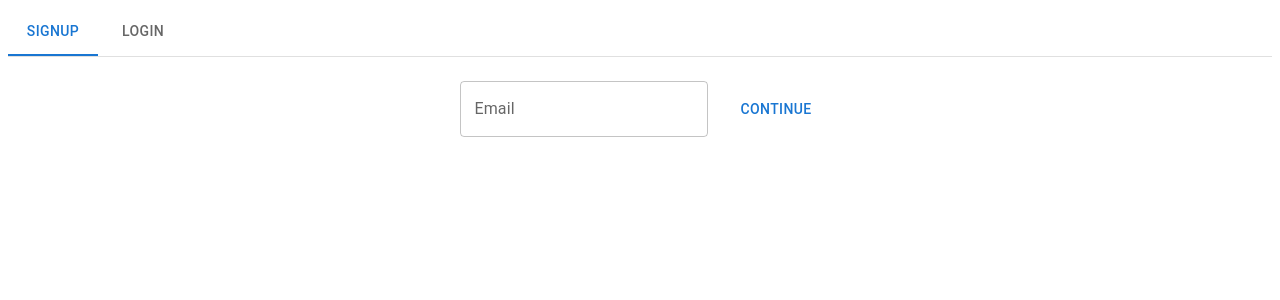
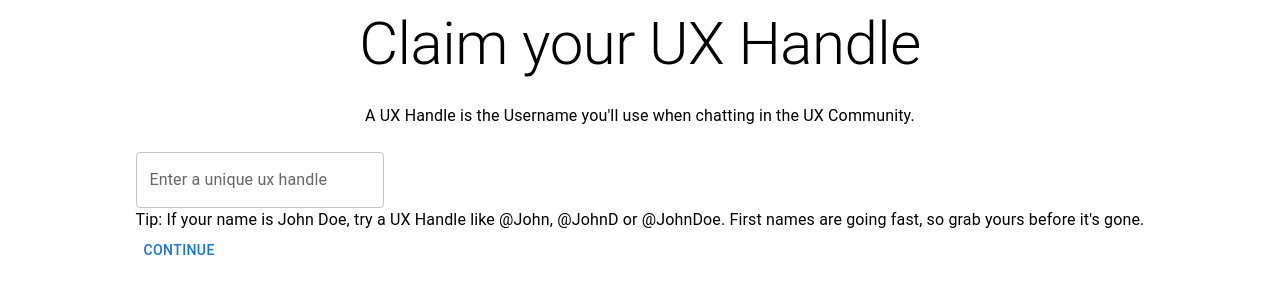
Before and after one commit to suyashjai09/UI, a Next.js app: page / in a window 1280 px wide. Shown: the top 300 px of the page. Built offline with nearby package versions, Linux system fonts and the light colour scheme.

Commit message:
used formik and yup  for form validation

```diff
--- a/components/LandingPage/index.tsx
+++ b/components/LandingPage/index.tsx
@@ -6,6 +6,7 @@ import TabList from '@mui/lab/TabList';
 import TabPanel from '@mui/lab/TabPanel';
 // import SignUp from './SignUp';
 import { SignUpManagementProvider } from '@/utils/context/SignUpMangement';
+import SignUp from '../SignUp';
 const LandingPage =()=>{
     const [value, setValue] = React.useState('1');
 
@@ -22,7 +23,7 @@ const LandingPage =()=>{
                 <Tab label="Login" value="2" />
               </TabList>
             </Box>
-            <TabPanel value="1"><SignUpManagementProvider/></TabPanel>
+            <TabPanel value="1"><SignUp/></TabPanel>
             <TabPanel value="2">Item Two</TabPanel>
           </TabContext>
         </Box>
--- a/components/SignUp/ClaimUxHandle/index.tsx
+++ b/components/SignUp/ClaimUxHandle/index.tsx
@@ -1,35 +1,55 @@
 import { TextField, Button, Typography, Stack, Box } from '@mui/material';
 import { useSignUpManagement } from '@/utils/context/SignUpMangement';
 import { useCallback, useState } from 'react';
+import { useFormik } from 'formik';
+import * as Yup from 'yup';
 const ClaimUxHandle = () => {
-    const { setState,submitUxHandleInfo,...state } = useSignUpManagement();
+    const { setState, submitUxHandleInfo, ...state } = useSignUpManagement();
 
-    const [uxHandleExist,setUxHandleExist] = useState(false);
+    const [uxHandleExist, setUxHandleExist] = useState(false);
 
-    const handleUxHandleChange = useCallback((uxHandle: string) => {
-        setState(prevState => ({
-            ...prevState,
-            uxHandle: uxHandle
-          }));
-    }, [])
+    const validationSchema = Yup.object({
+        uxHandle: Yup.string()
+            .required('Ux handle is required'),
+    });
 
-
+    const formik = useFormik({
+        initialValues: {
+            uxHandle: '',
+        },
+        validationSchema: validationSchema,
+        onSubmit: async (values) => {
+            setState(prevState => ({
+                ...prevState,
+                uxHandle: values?.uxHandle
+            }));
+           if(!await submitUxHandleInfo(values?.uxHandle))
+           setUxHandleExist(true);
+           else
+           setUxHandleExist(false);
+        },
+    });
 
     return (
         <>
-            <Box sx={{ width: '100%', display: 'flex', alignItems: 'center', justifyContent: 'center', gap: '24px' }}>
-                <Stack>
-                    <Typography variant='h2'>Claim your UX Handle</Typography>
-                    <Typography>A UX Handle is the Username you'll use when chatting in the UX Community.</Typography>
-                    <Stack>
-                        <TextField id="outlined-basic" label="Enter a unique ux handle" variant="outlined" name="Email" onChange={(e) => handleUxHandleChange(e.target.value)} />
-                    </Stack>
+            <Box sx={{ width: '100%', display: 'flex', alignItems: 'center', justifyContent: 'center', gap: '24px', flexDirection: 'column' }}>
+                <Typography variant='h2'>Claim your UX Handle</Typography>
+                <Typography>A UX Handle is the Username you'll use when chatting in the UX Community.</Typography>
+                <form onSubmit={formik.handleSubmit}>
+                    <TextField
+                        type='text'
+                        variant="outlined"
+                        label="Enter a unique ux handle" name="uxHandle"
+                        value={formik.values.uxHandle}
+                        onChange={formik.handleChange}
+                        error={formik.touched.uxHandle && Boolean(formik.errors.uxHandle)}
+                        helperText={formik.touched.uxHandle && formik.errors.uxHandle}
+                    />
                     <Typography>Tip: If your name is John Doe, try a UX Handle like @John, @JohnD or @JohnDoe.  First names are going fast, so grab yours before it's gone.</Typography>
                     {/* <TextField id="outlined-basic" label="Email" variant="outlined" name="Email" onChange={(e)=>handleUserInfoChange('Email',e.target.value)}/> */}
-                    {uxHandleExist && <Typography sx={{color:'red'}}>This handle has been taken - please try another one</Typography>}
-                    {state?.uxHandleValidationMessage && <Typography sx={{color:'red'}}>{state?.uxHandleValidationMessage}</Typography>}
-                </Stack>
-                <Button onClick={submitUxHandleInfo}>Next</Button>
+                    {uxHandleExist && <Typography sx={{ color: 'red' }}>This handle has been taken - please try another one</Typography>}
+                    <Button type="submit">Continue</Button>
+                </form>
             </Box>
         </>
     )
--- a/components/SignUp/ParterThankYou/index.tsx
+++ b/components/SignUp/ParterThankYou/index.tsx
@@ -5,7 +5,7 @@ import Box from '@mui/material/Box';
 const PartnerThankYou = () => {
     return (
         <>
-            <Box sx={{ width: '100%', display: 'flex', alignItems: 'center', justifyContent: 'center', gap: '24px' }}>
+            <Box sx={{ width: '100%', display: 'flex', alignItems: 'center', justifyContent: 'center', gap: '24px',flexDirection:'column' }}>
                 <Typography>Okay! We’ll be in touch</Typography>
                 <Typography>Awesome. Our UX.com.au team have your details.
                     We will be in touch shorty. Thanks.</Typography>
--- a/components/SignUp/UserInfo/index.tsx
+++ b/components/SignUp/UserInfo/index.tsx
@@ -1,25 +1,47 @@
 import { TextField, Button, Box, Typography } from '@mui/material';
 import { useCallback } from 'react';
 import { useSignUpManagement } from '@/utils/context/SignUpMangement';
+import { useFormik } from 'formik';
+import * as Yup from 'yup';
 const UserInfo = () => {
-    const {handleUserNameSubmit, setState, ...state } = useSignUpManagement();
+    const { handleUserNameSubmit, setState, ...state } = useSignUpManagement();
 
-    const handleUserNameChange = useCallback((value: string) => {
-        setState(prevState => ({
-            ...prevState,
-            name: value,
-            nameValidationMessage: value.trim() === '' ? 'Name is required' : ''
+    const validationSchema = Yup.object({
+        name: Yup.string()
+            .required('Name is required'),
+    });
 
-        }));
-    }, [])
+    const formik = useFormik({
+        initialValues: {
+            name: '',
+        },
+        validationSchema: validationSchema,
+        onSubmit: async (values) => {
+            setState(prevState => ({
+                ...prevState,
+                name: values?.name
+            }));
+            await handleUserNameSubmit(values?.name);
+        },
+    });
+
     return (
         <>
-            <Box sx={{ width: '100%', display: 'flex', alignItems: 'center', justifyContent: 'center', gap: '24px', flexDirection: 'column' }}>
-                <Typography variant="h3" component="h3">Enter your name</Typography>
-                {/* <TextField id="outlined-basic" label="Name" name="Name" variant="outlined"  onChange={(e)=>handleUserInfoChange('Name',e.target.value)}/> */}
-                <TextField id="outlined-basic" label="Name" name="Name" variant="outlined" onChange={(e) => handleUserNameChange(e.target.value)} />
-                {state?.nameValidationMessage && <Typography sx={{ color: 'red' }}>{state?.nameValidationMessage}</Typography>}
-                <Button onClick={handleUserNameSubmit}>Next</Button>
+            <Box sx={{ width: '100%', display: 'flex', alignItems: 'center', justifyContent: 'center', gap: '24px' ,flexDirection: 'column'}}>
+            <Typography variant="h3" component="h3">Enter your name</Typography>
+                <form onSubmit={formik.handleSubmit}>
+                    <TextField
+                        type='text'
+                        variant="outlined"
+                        label="Name" name="name"
+                        placeholder="Enter your name"
+                        value={formik.values.name}
+                        onChange={formik.handleChange}
+                        error={formik.touched.name && Boolean(formik.errors.name)}
+                        helperText={formik.touched.name && formik.errors.name}
+                    />
+                    <Button type="submit">Continue</Button>
+                </form>
             </Box>
         </>
     )
--- a/components/SignUp/index.tsx
+++ b/components/SignUp/index.tsx
@@ -1,30 +1,52 @@
-import { TextField ,Button, Typography, Stack} from '@mui/material';
-import { useState ,useCallback} from 'react';
+import React from 'react';
+import { useFormik } from 'formik';
+import * as Yup from 'yup';
+import TextField from '@mui/material/TextField';
+import Button from '@mui/material/Button';
 import Box from '@mui/material/Box';
-import validateEmail from '@/utils/validateEmail';
 import { useSignUpManagement } from '@/utils/context/SignUpMangement';
-const SignUp =()=>{
 
-    const {verifyEmail,setState,...state} = useSignUpManagement();
+const SignUp = () => {
 
-    const handleEmailChange = useCallback((username: string) => {
-        setState(prevState => ({
-            ...prevState,
-            userName: username,
-            emailValidationMessage: validateEmail(username)
-          }));
-    }, [])
+  const { verifyEmail, setState, ...state } = useSignUpManagement();
+  const validationSchema = Yup.object({
+    email: Yup.string()
+      .email('Enter valid email')
+      .required('Email is required'),
+  });
 
+  const formik = useFormik({
+    initialValues: {
+      email: '',
+    },
+    validationSchema: validationSchema,
+    onSubmit: async(values) => {
+      setState(prevState => ({
+        ...prevState,
+        userName: values?.email
+      }));
+      await verifyEmail(values?.email);
+    },
+  });
 
-      return (
-        <Box sx={{ width: '100%', display:'flex',alignItems:'center',justifyContent:'center',gap:'24px'}}>
-          <Stack>
-          <TextField id="outlined-basic" label="Email" variant="outlined" name="Email" onChange={(e)=>handleEmailChange(e.target.value)}/>
-          {/* <TextField id="outlined-basic" label="Email" variant="outlined" name="Email" onChange={(e)=>handleUserInfoChange('Email',e.target.value)}/> */}
-          {state?.emailValidationMessage && <Typography sx={{color:'red'}}>{state?.emailValidationMessage}</Typography>}
-          </Stack>
-          <Button onClick={verifyEmail}>Continue</Button>
-        </Box>
-      );
-}
+  return (
+    <Box sx={{ width: '100%', display: 'flex', alignItems: 'center', justifyContent: 'center', gap: '24px' }}>
+      <form onSubmit={formik.handleSubmit}>
+        <TextField
+          variant="outlined"
+          type="email"
+          label="Email"
+          name="email"
+          placeholder="jackson@boxyhq.com"
+          value={formik.values.email}
+          onChange={formik.handleChange}
+          error={formik.touched.email && Boolean(formik.errors.email)}
+          helperText={formik.touched.email && formik.errors.email}
+        />
+        <Button type="submit">Continue</Button>
+      </form>
+    </Box>
+  );
+};
+
 export default SignUp;
--- a/package.json
+++ b/package.json
@@ -11,6 +11,7 @@
   "dependencies": {
     "@emotion/react": "^11.11.0",
     "@emotion/styled": "^11.11.0",
+    "@hookform/resolvers": "^3.1.0",
     "@mui/icons-material": "^5.11.16",
     "@mui/lab": "^5.0.0-alpha.133",
     "@mui/material": "^5.13.4",
@@ -20,11 +21,14 @@
     "autoprefixer": "10.4.14",
     "eslint": "8.42.0",
     "eslint-config-next": "13.4.4",
+    "formik": "^2.4.1",
     "next": "13.4.4",
     "postcss": "8.4.24",
     "react": "18.2.0",
     "react-dom": "18.2.0",
+    "react-hook-form": "^7.44.3",
     "tailwindcss": "3.3.2",
-    "typescript": "5.1.3"
+    "typescript": "5.1.3",
+    "yup": "^1.2.0"
   }
 }
--- a/pages/index.tsx
+++ b/pages/index.tsx
@@ -1,9 +1,10 @@
 import LandingPage from "@/components/LandingPage";
+import { SignUpManagementProvider } from "@/utils/context/SignUpMangement";
 
 export default function Home() {
   return (
     <>
-      <LandingPage />
+      <SignUpManagementProvider />
     </>
   )
 }
--- a/utils/context/SignUpMangement/index.tsx
+++ b/utils/context/SignUpMangement/index.tsx
@@ -19,13 +19,14 @@ import { verify } from "crypto";
 import UserContactInfo from "@/components/SignUp/UserContactInfo";
 import UxThankYou from "@/components/SignUp/UxThankYou";
 import PartnerThankYou from "@/components/SignUp/ParterThankYou";
+import LandingPage from "@/components/LandingPage";
 
 
 interface AuthState {
-    verifyEmail: () => Promise<any>
+    verifyEmail: (email:string) => Promise<any>
     userName: string,
     name: string,
-    handleUserNameSubmit: () => void;
+    handleUserNameSubmit: (name:string) => void;
     emailValidationMessage: string,
     nameValidationMessage: string,
     uxHandleValidationMessage: string,
@@ -36,7 +37,7 @@ interface AuthState {
     uxHandle: string,
     password: string,
     confirmPassword: string,
-    submitUxHandleInfo: () => Promise<any>
+    submitUxHandleInfo: (uxHandle:string) => Promise<any>
     registerUser: () => Promise<any>,
     passwordValidationMessage: string,
     locationId : string,
@@ -47,21 +48,21 @@ interface AuthActions {
 }
 
 const initialState: AuthState = {
-    verifyEmail: () => Promise.resolve(null),
+    verifyEmail: (email:string) => Promise.resolve(null),
     userName: '',
     name: '',
-    handleUserNameSubmit: () => { },
+    handleUserNameSubmit: (name:string) => { },
     emailValidationMessage: '',
     nameValidationMessage: '',
     uxHandleValidationMessage: '',
     categoriesId: [],
     isUserTypeExist: false,
     userType: '',
-    activePage: 1,
+    activePage: 5,
     uxHandle: '',
     password: '',
     confirmPassword: '',
-    submitUxHandleInfo: () => Promise.resolve(null),
+    submitUxHandleInfo: (uxHandle:string) => Promise.resolve(null),
     registerUser: () => Promise.resolve(null),
     passwordValidationMessage: '',
     locationId: '',
@@ -97,17 +98,15 @@ const SignUpManagementProvider = ({ children }: any) => {
         message: ''
     });
 
-    const verifyEmail = useCallback(async () => {
-        if (!state?.userName) {
-            setState({
-                emailValidationMessage: validateEmail(state?.userName)
-            })
-        }
-        else {
+    const verifyEmail = useCallback(async (email:string) => {
             try {
+                setState(prevState => ({
+                    ...prevState,
+                    userName: email
+                  }));
                 const response = await fetch(`${BaseUrl}/auth/verify_email_exists`, {
                     method: "POST",
-                    body: JSON.stringify({ email: state?.userName }),
+                    body: JSON.stringify({ email: email }),
                     headers: {
                         "Content-Type": "application/json",
                     },
@@ -135,36 +134,27 @@ const SignUpManagementProvider = ({ children }: any) => {
                     message: 'error occoured'
                 })
             }
-        }
-    }, [state?.userName]);
+    }, []);
 
-    const handleUserNameSubmit = useCallback(() => {
-        if (!state?.name) {
+    const handleUserNameSubmit = useCallback((name:string) => {
+
             setState(prevState => ({
                 ...prevState,
-                nameValidationMessage: state?.name.trim() === '' ? 'Name is required' : ''
-            }));
-        }
-        else {
-            setState(prevState => ({
-                ...prevState,
+                name:name,
                 activePage: 3,
             }));
-        }
-    }, [state?.name])
 
-    const submitUxHandleInfo = useCallback(async () => {
-        if (!state?.uxHandle) {
-            setState(prevState => ({
-                ...prevState,
-                uxHandleValidationMessage: state?.uxHandle.trim() === '' ? 'Ux handle  is required' : '',
-            }));
-        }
-        else {
+    }, [])
+
+    const submitUxHandleInfo = useCallback(async (uxHandle:string) => {
             try {
+                setState(prevState => ({
+                    ...prevState,
+                    uxHandle: uxHandle,
+                }));
                 const response = await fetch(`${BaseUrl}/auth/verify_ux_handle_exists`, {
                     method: "POST",
-                    body: JSON.stringify({ uxHandle: state?.uxHandle }),
+                    body: JSON.stringify({ uxHandle: uxHandle }),
                     headers: {
                         "Content-Type": "application/json",
                     },
@@ -172,16 +162,15 @@ const SignUpManagementProvider = ({ children }: any) => {
                 if (response.ok) {
                     const res = await response.json();
                     if (res?.data?.doesUxHandleExists) {
-                        setSnackbar({
-                            open: true,
-                            message: 'Email alredy exist'
-                        })
+                        return false;
                     }
                     else {
+
                         setState(prevState => ({
                             ...prevState,
                             activePage: 6,
                         }));
+                        return true;
                         // setActivePage(2);
                     }
                 }
@@ -192,8 +181,7 @@ const SignUpManagementProvider = ({ children }: any) => {
                     message: 'error occoured'
                 })
             }
-        }
-    }, [state?.uxHandle]);
+    }, []);
 
     const validatePassword = useCallback(() => {
         const regex = /^(?=.*[A-Z])(?=.*[a-z])(?=.*\d)(?=.*[!@#$%^&*()])[A-Za-z\d!@#$%^&*()]{6}$/;
@@ -203,7 +191,6 @@ const SignUpManagementProvider = ({ children }: any) => {
 
     const registerUser = useCallback(async () => {
         const isPasswordValid = validatePassword();
-        debugger;
         if (isPasswordValid) {
             if (state?.password != state?.confirmPassword) {
                 setState(prevState => ({
@@ -330,12 +317,12 @@ const SignUpManagementProvider = ({ children }: any) => {
         ]
     );
 
-    console.log(state,"testttt")
+    // console.log(state,"testttt")
     return (
         <>
             <SignUpManagementContext.Provider value={value}>
                 {children}
-                {state?.activePage === 1 && <SignUp />}
+                {state?.activePage === 1 && <LandingPage />}
                 {state?.activePage === 2 && <UserInfo />}
                 {state?.activePage === 3 && <UserContactInfo />}
                 {state?.activePage === 4 && <UserCategories />}
```
Also changed, not shown: components/SignUp/UserContactInfo/index.tsx (+10 -0 lines), 1 other file (tests, documents, lock files or other folders).
